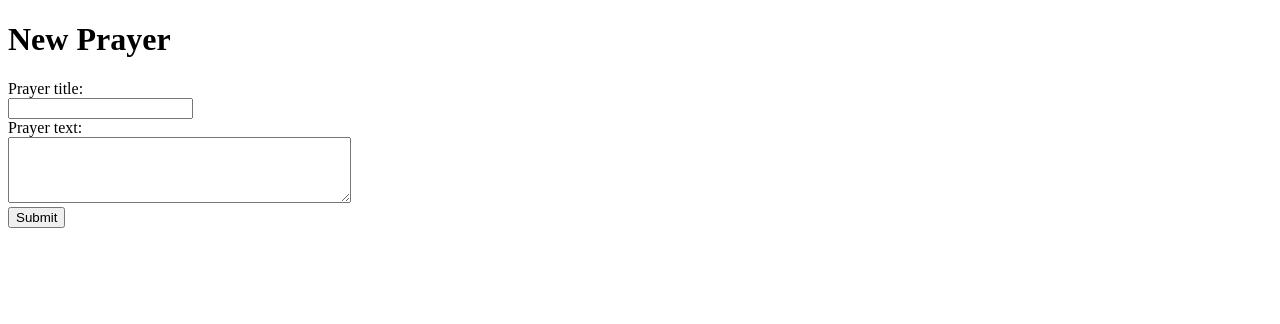
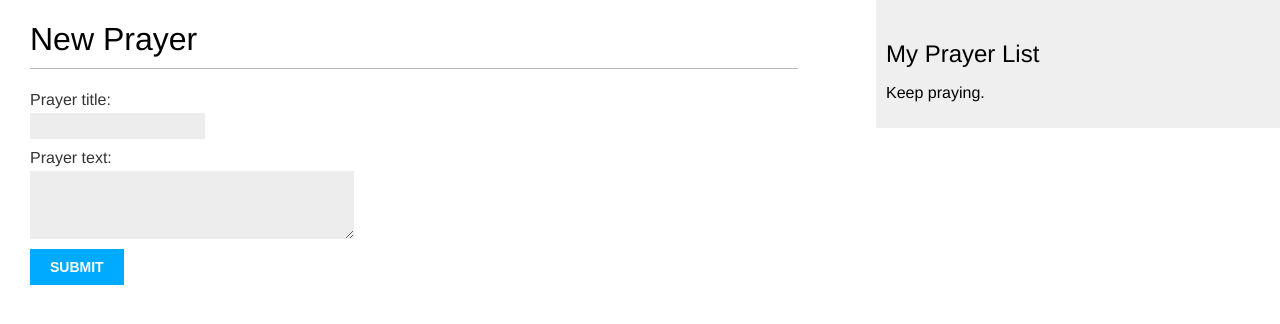
Before and after one commit to edbastelli/prayersite, a Django app: page /prayer/new/ in a window 1280 px wide. Shown: the top 324 px of the page. Run offline with Django 3.2, Linux system fonts and the light colour scheme.

Commit message:
Added generic views, stylesheet, and base template

```diff
--- /dev/null
+++ b/prayer/static/prayer/style.css
@@ -0,0 +1,92 @@
+body {
+    margin:0;
+    padding:0;
+    font-family:helvetica, sans-serif;
+}
+
+a {
+    color:#00abff;
+    text-decoration:none;
+}
+
+h1 {
+    font-weight:normal;
+    border-bottom:1px solid #bbb;
+    padding:0 0 10px 0;
+}
+
+h2 {
+    font-weight:normal;
+    margin:30px 0 0;
+}
+
+#content {
+    float:left;
+    width:60%;
+    padding:0 0 0 30px;
+}
+
+#sidebar {
+    float:right;
+    width:30%;
+    padding:10px;
+    background:#efefef;
+    height:100%;
+}
+
+p.date {
+    color:#ccc;
+    font-family: georgia, serif;
+    font-size: 12px;
+    font-style: italic;
+}
+
+/* pagination */
+.pagination {
+    margin:40px 0;
+    font-weight:bold;
+}
+
+/* forms */
+label {
+    float:left;
+    clear:both;
+    color:#333;
+    margin-bottom:4px;
+}
+input, textarea {
+    clear:both;
+    float:left;
+    margin:0 0 10px;
+    background:#ededed;
+    border:0;
+    padding:6px 10px;
+    font-size:12px;
+}
+input[type=submit] {
+    font-weight:bold;
+    background:#00abff;
+    color:#fff;
+    padding:10px 20px;
+    font-size:14px;
+    text-transform:uppercase;
+}
+.errorlist {
+    color:#cc0033;
+    float:left;
+    clear:both;
+    padding-left:10px;
+}
+
+/* comments */
+.comment {
+    padding:10px;
+}
+.comment:nth-child(even) {
+    background:#efefef;
+}
+.comment .info {
+    font-weight:bold;
+    font-size:12px;
+    color:#666;
+}
--- /dev/null
+++ b/prayer/templates/prayer/base.html
@@ -0,0 +1,18 @@
+{% load static %}
+<!DOCTYPE html>
+<html>
+  <head>
+    <title>{% block title %}{% endblock %}</title>
+    <link rel="stylesheet" type="text/css" href="{% static 'prayer/style.css' %}">
+  </head>
+  <body>
+    <div id="content">
+      {% block content %}
+      {% endblock %}
+    </div>
+    <div id="sidebar">
+      <h2>My Prayer List</h2>
+      <p>Keep praying.</p>
+    </div>
+  </body>
+</html>
--- a/prayer/templates/prayer/newprayer.html
+++ b/prayer/templates/prayer/newprayer.html
@@ -1,9 +1,6 @@
-<!DOCTYPE html>
-<html>
-  <head>
-    <title>Add a New Prayer</title>
-  </head>
-  <body>
+{% extends "prayer/base.html" %}
+{% block title %}Add a New Prayer{% endblock %}
+{% block content %}
   <h1>New Prayer</h1>
   <form action="{% url 'prayer:create prayer' %}" method="post">
     {% csrf_token %}
@@ -13,5 +10,4 @@
     <textarea name="prayertext" rows="4" cols="40"></textarea><br>
     <input type="submit" value="Submit"/>
   </form>
-  </body>
-</html>
+{% endblock %}
--- a/prayer/urls.py
+++ b/prayer/urls.py
@@ -4,8 +4,8 @@ from . import views
 
 app_name = 'prayer'
 urlpatterns = [
-    path('', views.index, name='index'),
-    path('<int:prayer_id>/', views.detail, name='detail'),
+    path('', views.IndexView.as_view(), name='index'),
+    path('<int:pk>/', views.DetailView.as_view(), name='detail'),
     path('new/', views.newprayer, name='new prayer'),
     path('create/', views.createprayer, name='create prayer'),
     path('<int:prayer_id>/prayed/', views.prayed, name='prayed'),
--- a/prayer/views.py
+++ b/prayer/views.py
@@ -2,23 +2,35 @@ from django.shortcuts import render, get_object_or_404
 from django.http import HttpResponse, HttpResponseRedirect
 from django.utils import timezone
 from django.urls import reverse
+from django.views import generic
 from .models import Prayer
 
 # Create your views here.
-def index(request):
-    latest_prayer_list = Prayer.objects.order_by('last_prayed_date')[:20]
-    context = {'latest_prayer_list': latest_prayer_list}
-    return render(request, 'prayer/index.html', context)
+class IndexView(generic.ListView):
+    template_name = 'prayer/index.html'
+    context_object_name = 'latest_prayer_list'
 
-def detail(request, prayer_id):
-    prayer = get_object_or_404(Prayer, pk=prayer_id)
-    return render(request, 'prayer/detail.html', {'prayer': prayer})
+    def get_queryset(self):
+        return Prayer.objects.order_by('last_prayed_date')[:20]
+
+class DetailView(generic.DetailView):
+    model = Prayer
+    template_name = 'prayer/detail.html'
+
+# def index(request):
+#     latest_prayer_list = Prayer.objects.order_by('last_prayed_date')[:20]
+#     context = {'latest_prayer_list': latest_prayer_list}
+#     return render(request, 'prayer/index.html', context)
+
+# def detail(request, prayer_id):
+#     prayer = get_object_or_404(Prayer, pk=prayer_id)
+#     return render(request, 'prayer/detail.html', {'prayer': prayer})
 
 def newprayer(request):
     return render(request, 'prayer/newprayer.html')
 
 def createprayer(request):
-    if(request.POST):
+    if(request.method == 'POST'):
         try:
             prayer=Prayer(
                 prayer_title=request.POST['prayertitle'],
@@ -36,7 +48,7 @@ def createprayer(request):
         return HttpResponseRedirect(reverse('prayer:index'))
 
 def prayed(request, prayer_id):
-    if(request.POST):
+    if(request.method  == 'POST'):
         try:
             prayer=Prayer.objects.get(pk=request.POST['prayer_id'])
             prayer.update_last_prayed()
```
Also changed, not shown: prayer/templates/prayer/detail.html (+5 -8 lines), prayer/templates/prayer/index.html (+5 -8 lines). Lines whose indentation alone changed are shown as unchanged.
